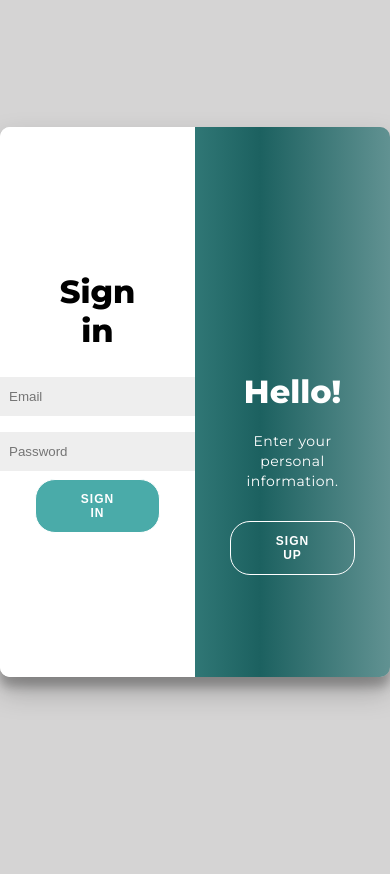
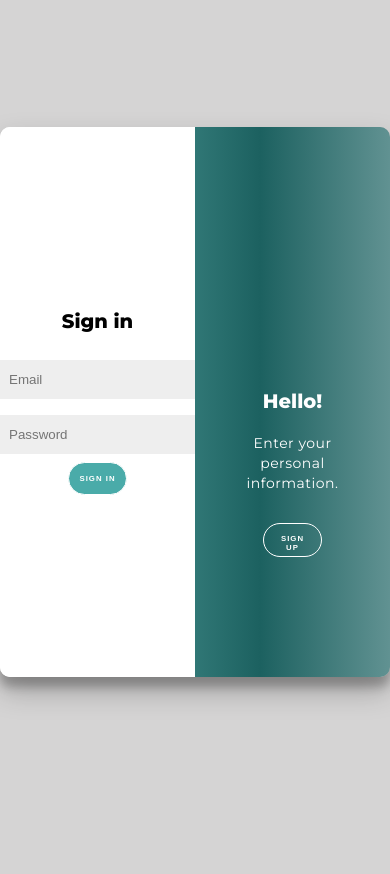
Before and after one commit to noura-ah/admission_project, a Django app: page /register in a window 390 px wide. Run offline with Django 3.2, Linux system fonts and the light colour scheme; some libraries are stand-ins or nearby versions.

Commit message:
update responsive login page

```diff
--- a/admission_app/static/css/style.css
+++ b/admission_app/static/css/style.css
@@ -19,10 +19,12 @@ body {
 h1 {
 	font-weight: bold;
 	margin: 0;
+	font-size: 5vmin;
 }
 
 h2 {
 	text-align: center;
+	font-size: 3.0vh;
 }
 
 p {
@@ -49,12 +51,16 @@ button {
 	border: 1px solid white;
 	background-color: #4aaba9;
 	color: #FFFFFF;
-	font-size: 12px;
+	font-size: 2vmin;
 	font-weight: bold;
-	padding: 12px 45px;
+	padding: 10px;
 	letter-spacing: 1px;
 	text-transform: uppercase;
 	transition: transform 80ms ease-in;
+	height: 4vh;
+    width: 15vw;
+
+
 }
 
 button:active {
--- a/admission_app/templates/index.html
+++ b/admission_app/templates/index.html
@@ -7,7 +7,7 @@
 	<meta name="viewport" content="width=device-width, initial-scale=1.0">
 	{% load static %}
 	<link rel="stylesheet" type="text/css" href="{% static 'css/style.css' %}">
-	<title>Register and Login</title>
+	<title>Login & Registration</title>
 	<link rel="icon" type="image/x-icon" href="../static/images/nav_logo.png" style="width:30px;">
 
 	<!-- <link href="https://cdn.jsdelivr.net/npm/bootstrap@5.2.0-beta1/dist/css/bootstrap.min.css" rel="stylesheet"
```
